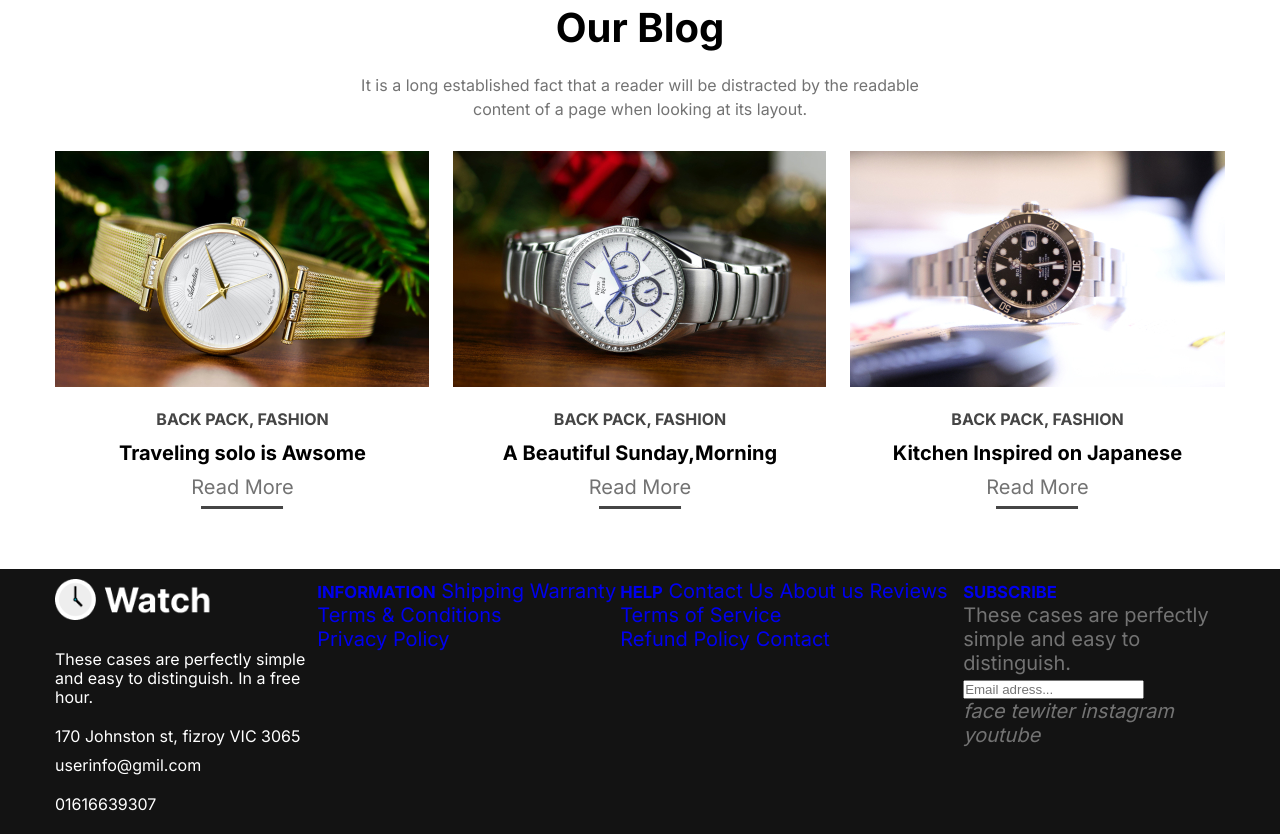
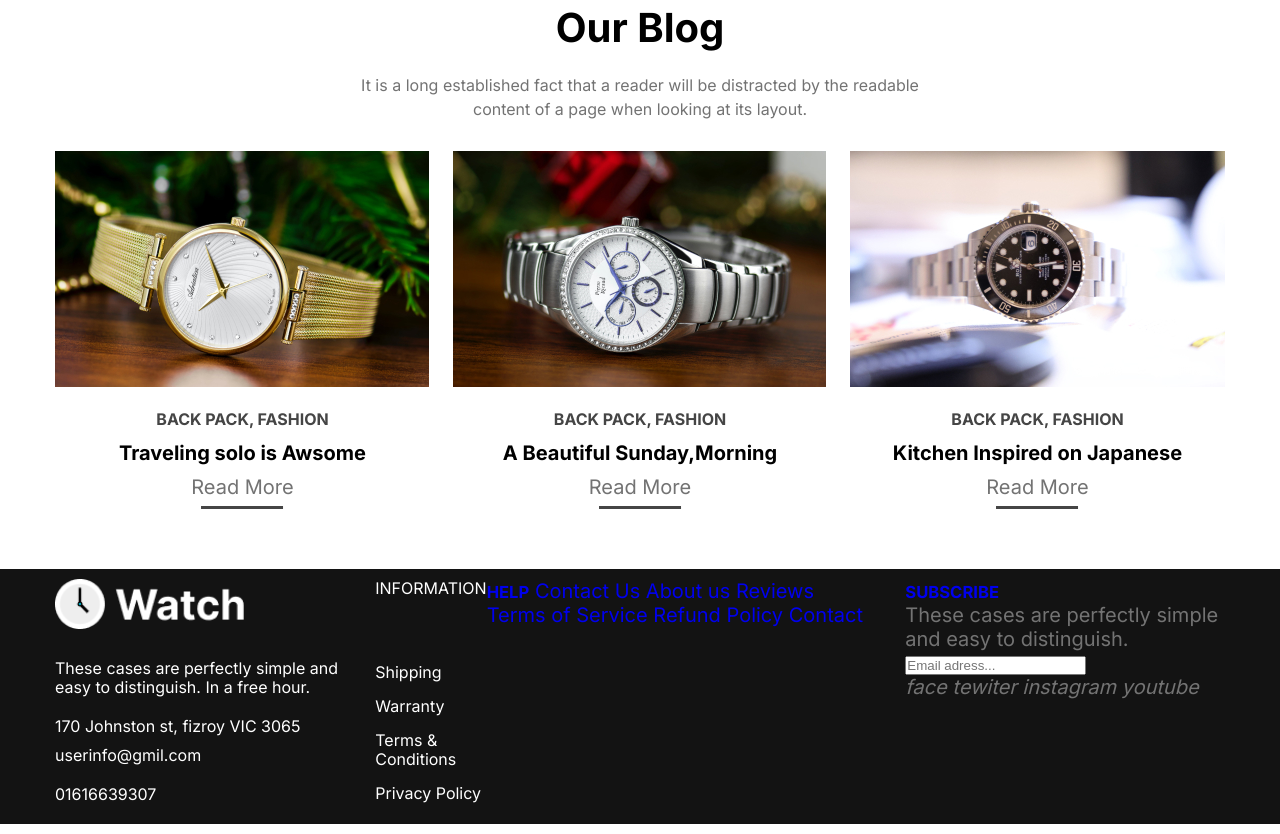
Before and after one commit to taskinahmadalfaruqe/Watch, a plain HTML site: page index.html in a window 1280 px wide. Shown: the part 5153-5987 px from the top of the page. Drawn offline with Linux system fonts and the light colour scheme.

Commit message:
info done

```diff
--- a/scss/component/_footer.scss
+++ b/scss/component/_footer.scss
@@ -48,7 +48,30 @@ footer{
                 }
             }
         }
-        .info{}
+        .info{
+            ul{
+                li{
+
+                    display: flex;
+                    a{
+                        font-family: $ff;
+                        color: $White_color;
+                        font-weight: 400;
+                        font-size: 16px;
+                        line-height: 19px;
+                        margin-bottom: 15px;
+                        h5{
+                            font-family: $ff;
+                            color: $White_color;
+                            font-weight: 400;
+                            font-size: 16px;
+                            line-height: 19px;
+                            margin-bottom: 50px;
+                        }
+                    }
+                }
+            }
+        }
         .help{}
         .subscribe{}
         }
```
Also changed, not shown: css/style.css, 1 other file.
